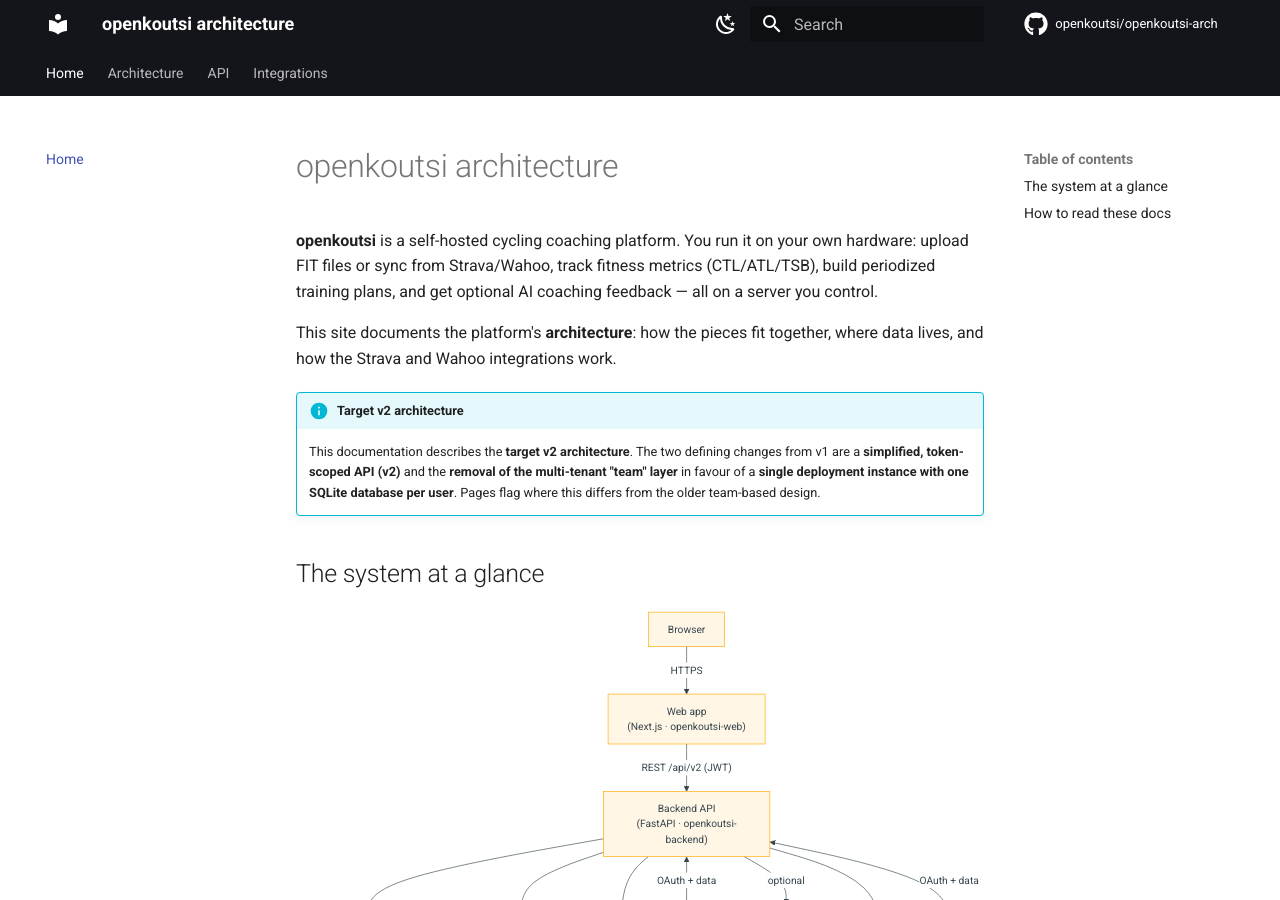
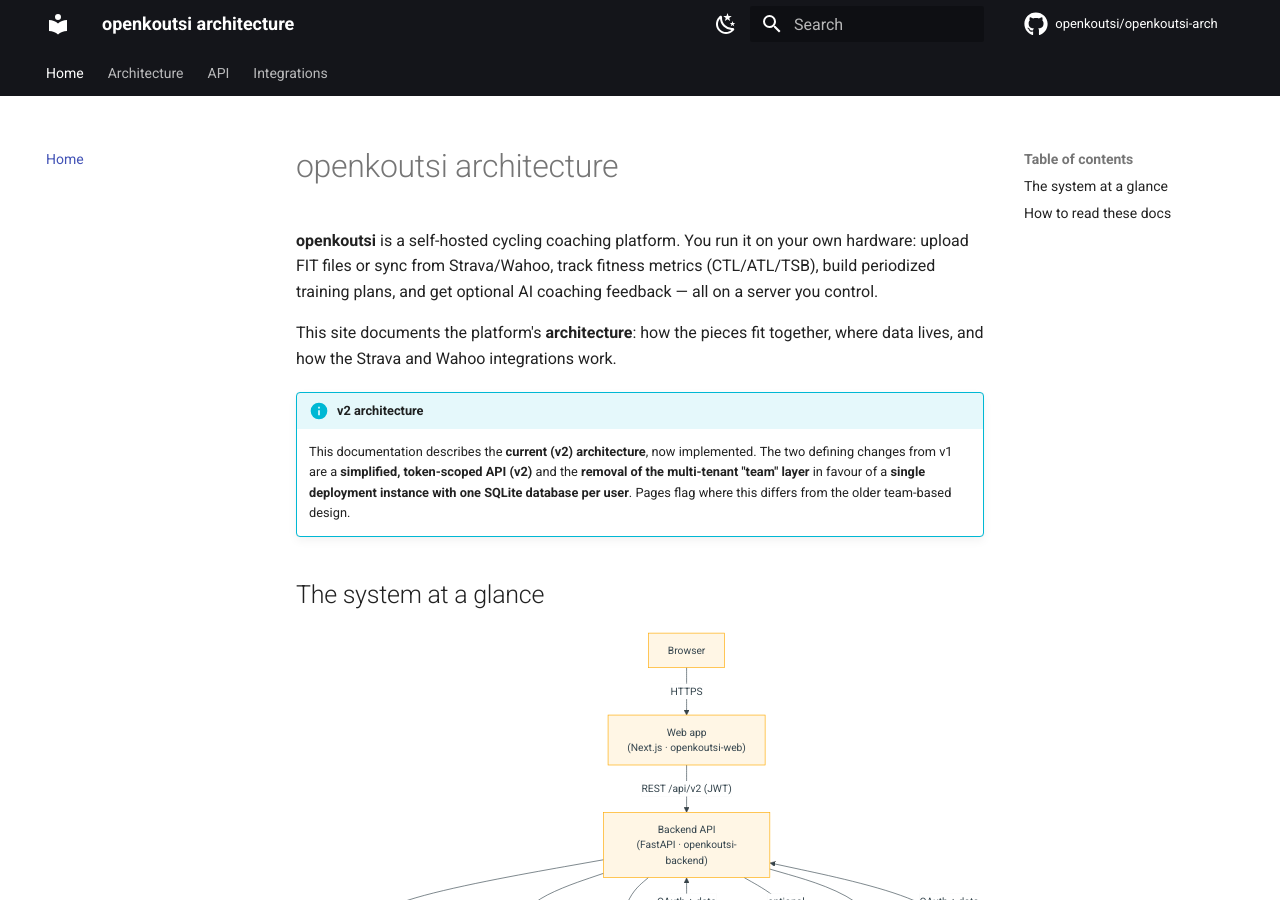
Before and after one commit to openkoutsi/openkoutsi-arch, an MkDocs documentation site: the page built from docs/index.md, in a window 1280 px wide and 900 px high. Built offline with MkDocs 1.6.1 and Material for MkDocs 9.7.7, drawn with Linux system fonts in a browser that asks for light colours; comment, search, counter and statistics services are not loaded.

Commit message:
docs: reflect that v2 architecture is implemented
Update references that framed the design as the aspirational 'target v2'
architecture. v2 has been implemented, so present it as the current
architecture across the index, README, overview, data model, and API
contract pages.

Co-Authored-By: Claude Opus 4.8 <noreply@anthropic.com>
Claude-Session: https://claude.ai/code/session_01Q3pEci1wJsBbinEo3Mty1s

```diff
--- a/docs/index.md
+++ b/docs/index.md
@@ -7,11 +7,11 @@ training plans, and get optional AI coaching feedback — all on a server you co
 This site documents the platform's **architecture**: how the pieces fit together, where data
 lives, and how the Strava and Wahoo integrations work.
 
-!!! info "Target v2 architecture"
-    This documentation describes the **target v2 architecture**. The two defining changes from
-    v1 are a **simplified, token-scoped API (v2)** and the **removal of the multi-tenant "team"
-    layer** in favour of a **single deployment instance with one SQLite database per user**.
-    Pages flag where this differs from the older team-based design.
+!!! info "v2 architecture"
+    This documentation describes the **current (v2) architecture**, now implemented. The two
+    defining changes from v1 are a **simplified, token-scoped API (v2)** and the **removal of the
+    multi-tenant "team" layer** in favour of a **single deployment instance with one SQLite
+    database per user**. Pages flag where this differs from the older team-based design.
 
 ## The system at a glance
 
```
Also changed, not shown: README.md (+2 -2 lines), docs/api/index.md (+2 -2 lines), docs/architecture/data-model.md (+1 -1 lines), docs/architecture/overview.md (+1 -1 lines).
